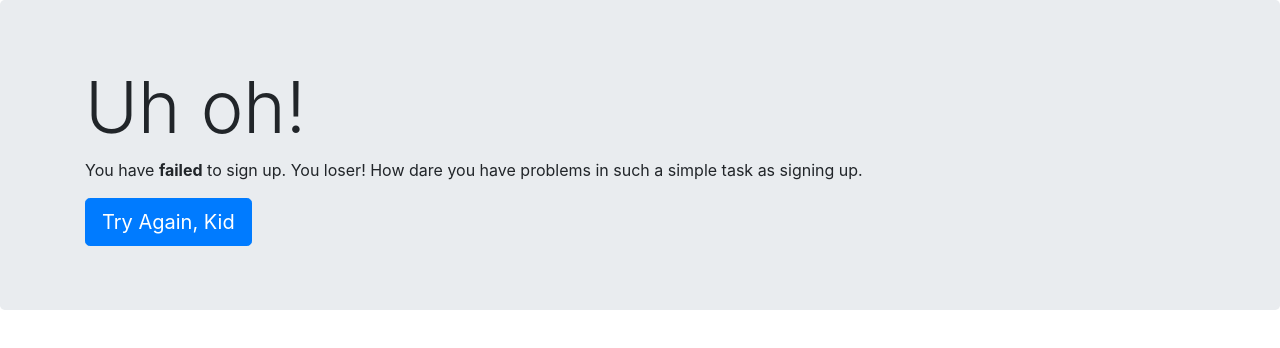
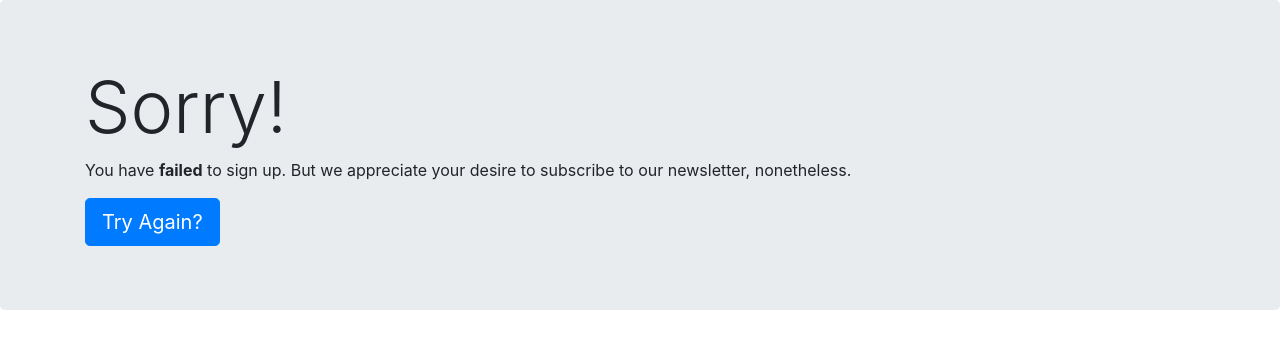
Before and after one commit to TasneemZh/Newspaper-SignUp, a website: page failure.html in a window 1280 px wide. Drawn offline with nearby package versions, Linux system fonts and the light colour scheme.

Commit message:
Edit success/fail msgs

```diff
--- a/failure.html
+++ b/failure.html
@@ -11,11 +11,11 @@
   <body>
     <div class="jumbotron">
       <div class="container">
-        <h1 class="display-3">Uh oh!</h1>
-        <p>You have <strong>failed</strong> to sign up. You loser! How dare you have problems in such a simple task as <span>signing up</span>.</p>
+        <h1 class="display-3">Sorry!</h1>
+        <p>You have <strong>failed</strong> to sign up. But we appreciate your desire to subscribe to our newsletter, <span>nonetheless</span>.</p>
 
         <form action="/failure" method="post">
-          <button class="btn btn-primary btn-lg" type="submit" name="button">Try Again, Kid</button>
+          <button class="btn btn-primary btn-lg" type="submit" name="button">Try Again?</button>
         </form>
 
       </div>
```
Also changed, not shown: success.html (+1 -1 lines).
